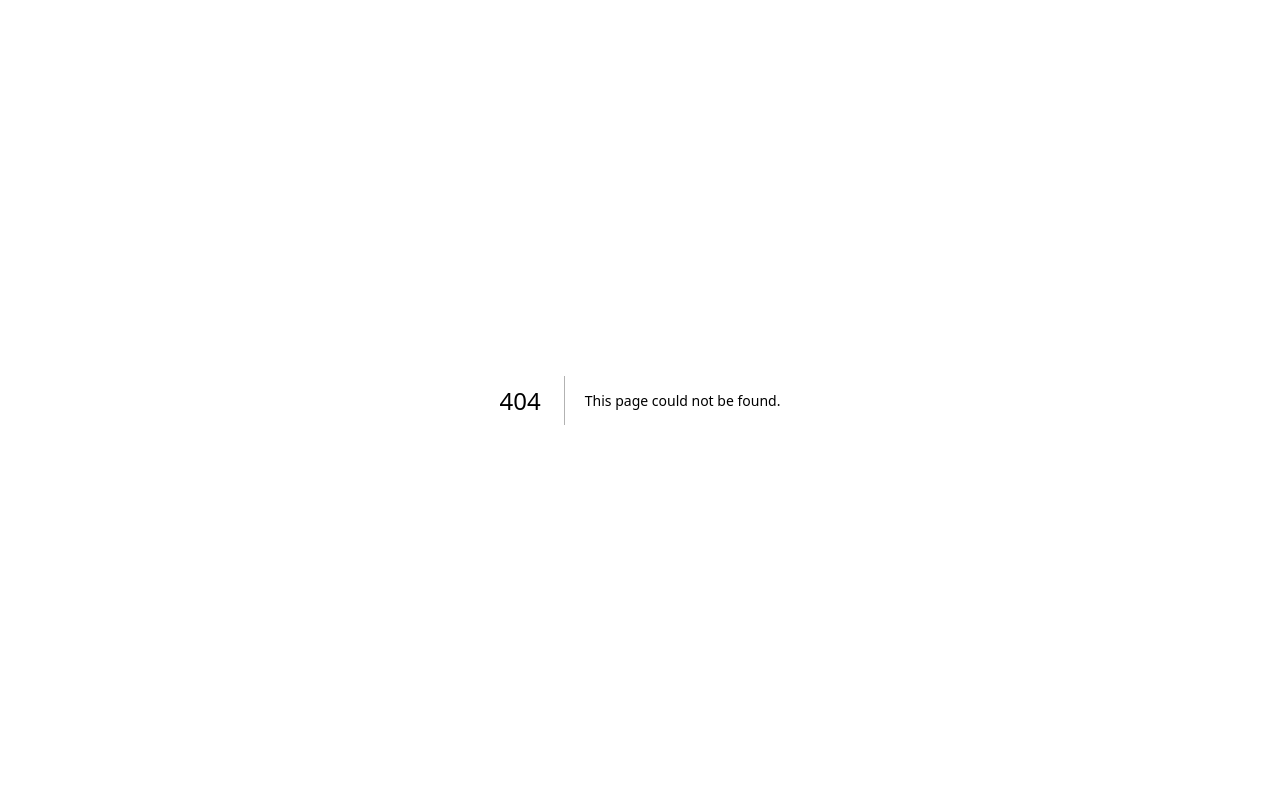
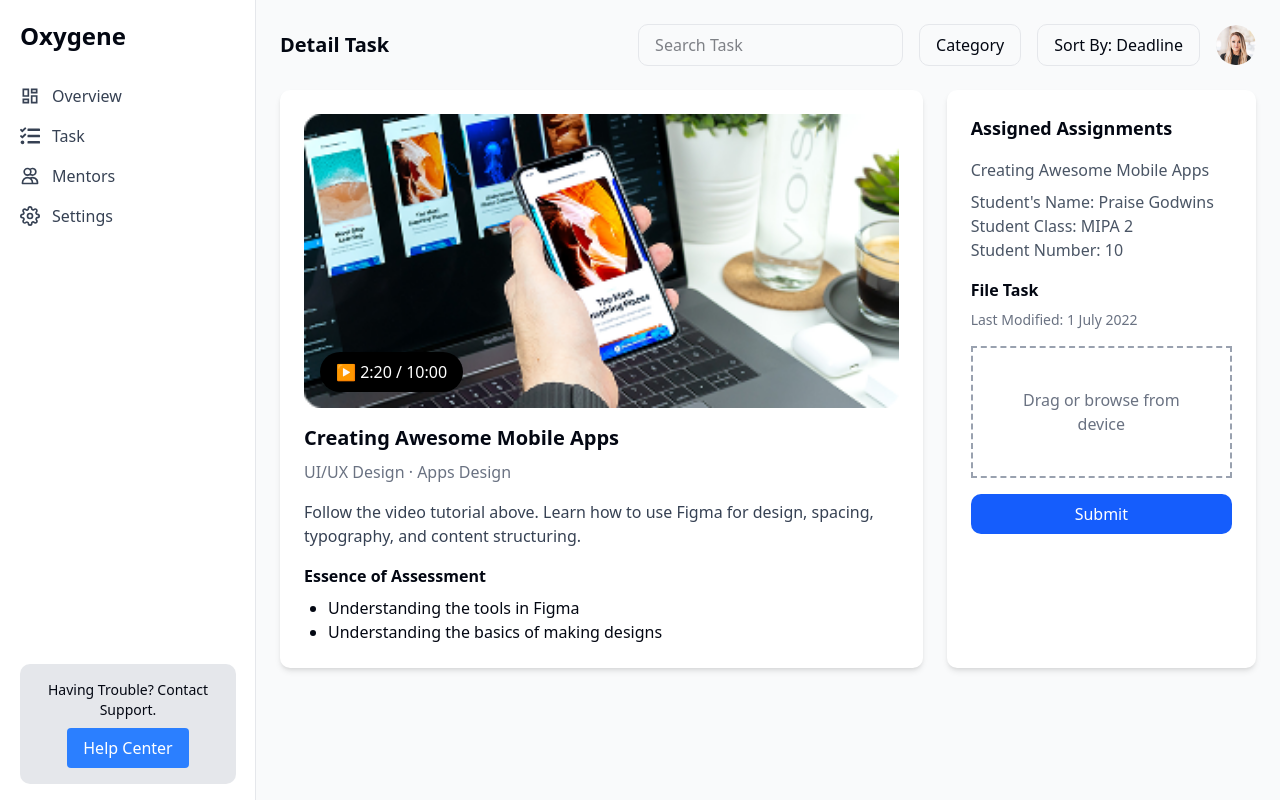
Before and after one commit to godwins3/oxygen-codility, a Next.js app in the folder frontend/: page /tasks/1 in a window 1280 px wide. Before the commit this address had no page. Built offline with nearby package versions, Linux system fonts and the light colour scheme.

Commit message:
feat: create task pages

```diff
--- a/frontend/src/app/dashboard/page.tsx
+++ b/frontend/src/app/dashboard/page.tsx
@@ -21,7 +21,7 @@ export default function Dashboard() {
         <header className="flex justify-between items-center">
           <div>
             <h2 className="text-2xl font-semibold">Hi, Praise Godwins</h2>
-            <p className="text-gray-600">Let’s finish your task today!</p>
+            <p className="text-gray-600">Let&#39;s finish your task today!</p>
           </div>
           <Image
             src="/assets/avatar1.png"
--- /dev/null
+++ b/frontend/src/app/tasks/[id]/page.tsx
@@ -0,0 +1,86 @@
+import Sidebar from "@/components/Sidebar";
+import React from "react";
+import Image from "next/image";
+
+const TaskDetail = () => {
+  return (
+    <div className="flex h-screen">
+      {/* Sidebar */}
+      <Sidebar />
+
+      {/* Main Content */}
+      <main className="flex-1 p-6 bg-gray-50">
+        {/* Header */}
+        <div className="flex justify-between items-center mb-6">
+          <h2 className="text-xl font-semibold">Detail Task</h2>
+          <div className="flex items-center gap-4">
+            <input
+              type="text"
+              placeholder="Search Task"
+              className="border px-4 py-2 rounded-lg"
+            />
+            <button className="border px-4 py-2 rounded-lg">Category</button>
+            <button className="border px-4 py-2 rounded-lg">Sort By: Deadline</button>
+            {/* <div className="w-10 h-10 rounded-full bg-gray-300"></div> */}
+            <Image
+                src="/assets/avatar1.png"
+                alt="User"
+                width={40}
+                height={40}
+                className="rounded-full"
+            />
+          </div>
+        </div>
+
+        {/* Task Detail */}
+        <div className="grid grid-cols-3 gap-6">
+          {/* Video & Description */}
+          <div className="col-span-2 bg-white p-6 rounded-lg shadow-md">
+            <div className="relative mb-4">
+              <img
+                src="/assets/task.png"
+                alt="Task Preview"
+                className="w-full rounded-lg"
+              />
+              <div className="absolute bottom-4 left-4 bg-black text-white px-4 py-2 rounded-full">
+                ▶ 2:20 / 10:00
+              </div>
+            </div>
+            <h3 className="text-xl font-bold mb-2">Creating Awesome Mobile Apps</h3>
+            <p className="text-gray-500 mb-4">UI/UX Design · Apps Design</p>
+            <p className="text-gray-700 mb-4">
+              Follow the video tutorial above. Learn how to use Figma for design,
+              spacing, typography, and content structuring.
+            </p>
+            <h4 className="font-semibold mb-2">Essence of Assessment</h4>
+            <ul className="list-disc pl-6">
+              <li>Understanding the tools in Figma</li>
+              <li>Understanding the basics of making designs</li>
+            </ul>
+          </div>
+
+          {/* Student Assignment Panel */}
+          <div className="bg-white p-6 rounded-lg shadow-md">
+            <h3 className="font-bold text-lg mb-4">Assigned Assignments</h3>
+            <p className="text-gray-600 mb-2">Creating Awesome Mobile Apps</p>
+            <div className="mb-4">
+              <p className="text-gray-600">Student&#39;s Name: <span className="font-medium">Praise Godwins</span></p>
+              <p className="text-gray-600">Student Class: <span className="font-medium">MIPA 2</span></p>
+              <p className="text-gray-600">Student Number: <span className="font-medium">10</span></p>
+            </div>
+            <h4 className="font-semibold mb-2">File Task</h4>
+            <p className="text-gray-500 text-sm">Last Modified: 1 July 2022</p>
+            <div className="border-2 border-dashed border-gray-400 p-10 text-center my-4">
+              <p className="text-gray-500">Drag or browse from device</p>
+            </div>
+            <button className="w-full bg-blue-600 text-white py-2 rounded-lg">
+              Submit
+            </button>
+          </div>
+        </div>
+      </main>
+    </div>
+  );
+};
+
+export default TaskDetail;
--- a/frontend/src/app/tasks/page.tsx
+++ b/frontend/src/app/tasks/page.tsx
@@ -0,0 +1,71 @@
+'use state';
+
+import { FaSearch, FaFilter, FaBell } from "react-icons/fa";
+import Image from "next/image";
+import { Progress } from "@/components/ui/progress";
+import Sidebar from "@/components/Sidebar";
+
+const tasks = [
+  {
+    category: "Time Limit",
+    data: [
+      { title: "Creating Awesome Mobile Apps", progress: 90, time: "1 Hour", img: "/assets/task.png", users: 5 },
+      { title: "Creating Fresh Website", progress: 85, time: "2 Hour", img: "/assets/task.png", users: 4 },
+      { title: "Creating Color Palettes", progress: 100, time: "1 Hour", img: "/assets/task.png", users: 6 },
+    ],
+  },
+  {
+    category: "New Task",
+    data: [
+      { title: "Creating Mobile App Design", progress: 75, time: "3 Days Left", img: "/assets/task.png", users: 5 },
+      { title: "Creating Perfect Website", progress: 85, time: "4 Days Left", img: "/assets/task.png", users: 4 },
+      { title: "Mobile App Design", progress: 65, time: "3 Days Left", img: "/assets/task.png", users: 6 },
+    ],
+  },
+];
+
+export default function Dashboard() {
+  return (
+    <div className="flex h-screen bg-gray-100">
+      <Sidebar />
+
+      <main className="flex-1 p-6">
+        <header className="flex justify-between items-center mb-6">
+          <h1 className="text-2xl font-semibold">Explore Task</h1>
+          <div className="flex gap-3 items-center">
+            <div className="relative">
+              <input type="text" placeholder="Search Task" className="border p-2 rounded-lg" />
+              <FaSearch className="absolute right-2 top-2 text-gray-500" />
+            </div>
+            <button className="border p-2 rounded-lg flex items-center"><FaFilter /> Category</button>
+            <button className="border p-2 rounded-lg flex items-center">Sort By: Deadline</button>
+            <FaBell className="text-xl" />
+            <Image
+                src="/assets/avatar1.png"
+                alt="User"
+                width={40}
+                height={40}
+                className="rounded-full"
+            />
+          </div>
+        </header>
+
+        {tasks.map((section) => (
+          <div key={section.category} className="mb-6">
+            <h2 className="text-xl font-bold mb-3">{section.category}</h2>
+            <div className="grid grid-cols-3 gap-4">
+              {section.data.map((task) => (
+                <div key={task.title} className="bg-white p-4 rounded-lg shadow-md">
+                  <img src={task.img} alt={task.title} className="w-full h-40 object-cover rounded" />
+                  <h3 className="text-lg font-semibold mt-3">{task.title}</h3>
+                  <Progress value={task.progress} />
+                  <p className="text-gray-600 mt-2">{task.time}</p>
+                </div>
+              ))}
+            </div>
+          </div>
+        ))}
+      </main>
+    </div>
+  );
+}
--- a/frontend/src/components/Sidebar.tsx
+++ b/frontend/src/components/Sidebar.tsx
@@ -1,40 +1,45 @@
 'use client';
 
+import Link from 'next/link';
 import { FiSettings, FiMessageSquare } from "react-icons/fi";
 import { FaTasks } from "react-icons/fa";
 import { HiOutlineUsers } from "react-icons/hi";
 import { MdOutlineDashboard } from "react-icons/md";
 
-export default function Sidebar () {
+export default function Sidebar() {
   return (
     <div className="flex h-screen bg-gray-100">
       <aside className="w-64 bg-white p-5 border-r shadow-md">
         <h1 className="text-2xl font-bold mb-8">Oxygene</h1>
         <nav>
           <ul className="space-y-4">
-                    <li className="flex items-center space-x-3 text-gray-700 hover:text-blue-500 cursor-pointer">
+            <li>
+              <Link href="/dashboard" className="flex items-center space-x-3 text-gray-700 hover:text-blue-500 cursor-pointer">
                 <MdOutlineDashboard size={20} />
                 <span>Overview</span>
+              </Link>
             </li>
-                    <li className="flex items-center space-x-3 text-gray-700 hover:text-blue-500 cursor-pointer">
+            <li>
+              <Link href="/tasks" className="flex items-center space-x-3 text-gray-700 hover:text-blue-500 cursor-pointer">
                 <FaTasks size={20} />
                 <span>Task</span>
+              </Link>
             </li>
-                    <li className="flex items-center space-x-3 text-gray-700 hover:text-blue-500 cursor-pointer">
+            <li>
+              <Link href="/mentors" className="flex items-center space-x-3 text-gray-700 hover:text-blue-500 cursor-pointer">
                 <HiOutlineUsers size={20} />
                 <span>Mentors</span>
+              </Link>
             </li>
-                    <li className="flex items-center space-x-3 text-gray-700 hover:text-blue-500 cursor-pointer">
-                    <FiMessageSquare size={20} />
-                    <span>Message</span>
-                    </li>
-                    <li className="flex items-center space-x-3 text-gray-700 hover:text-blue-500 cursor-pointer">
+            <li>
+              <Link href="/settings" className="flex items-center space-x-3 text-gray-700 hover:text-blue-500 cursor-pointer">
                 <FiSettings size={20} />
                 <span>Settings</span>
+              </Link>
             </li>
           </ul>
         </nav>
-                <br></br>
+        <br />
         <div className="mt-10 bg-gray-200 p-4 rounded-lg text-center absolute bottom-4 w-54">
           <p className="text-sm">Having Trouble? Contact Support.</p>
           <button className="mt-2 bg-blue-500 text-white px-4 py-2 rounded">
@@ -43,5 +48,5 @@ export default function Sidebar () {
         </div>
       </aside>
     </div>
-    )
+  );
 }
```
Also changed, not shown: frontend/src/app/mentors/page.tsx (added). Lines whose indentation alone changed are shown as unchanged.
